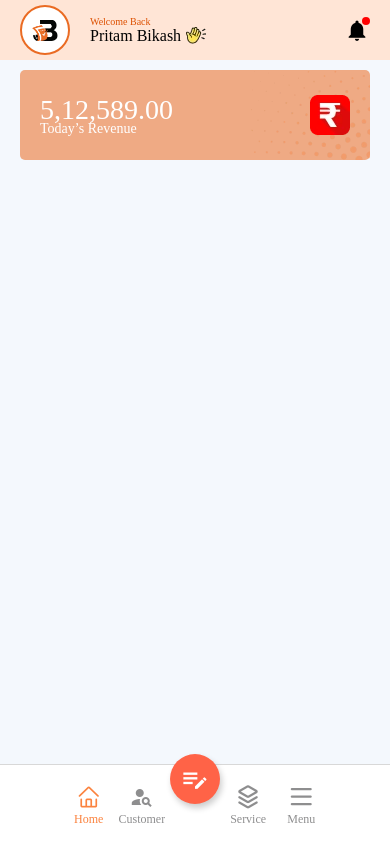
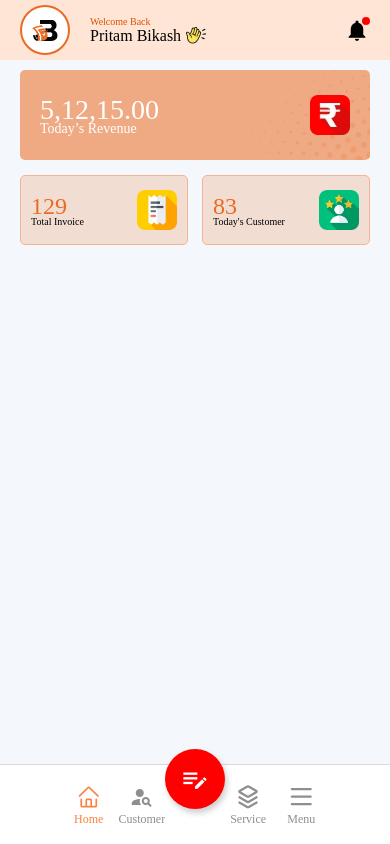
Before and after one commit to turainsoftware/BillTrack, a React Native app: screen /Home in a window 390 px wide. Built offline with nearby package versions, Linux system fonts and the light colour scheme.

Commit message:
completed second card of dashboard

```diff
--- a/src/App.jsx
+++ b/src/App.jsx
@@ -118,10 +118,10 @@ const App = () => {
             tabBarIcon: ({color}) => (
               <View
                 style={{
-                  width: 50,
-                  height: 50,
-                  borderRadius: 50 / 2, // 50% of 60
-                  backgroundColor: '#FF6347',
+                  width: 60,
+                  height: 60,
+                  borderRadius: 60 / 2, // 50% of 60
+                  backgroundColor: '#FF0000',
                   justifyContent: 'center',
                   alignItems: 'center',
                   position: 'absolute',
--- /dev/null
+++ b/src/components/Cards/DashboardSecond.jsx
@@ -0,0 +1,48 @@
+import {Image, StyleSheet, Text, View} from 'react-native';
+import React from 'react';
+import {colors, fonts} from '../../util/utils';
+
+const DashboardSecond = ({value, description, icon}) => {
+  return (
+    <View style={styles.container}>
+      <View style={styles.textContainer}>
+        <Text style={styles.valueText}>{value}</Text>
+        <Text style={styles.description}>{description}</Text>
+      </View>
+      <Image style={styles.icon} source={icon} resizeMode="contain" />
+    </View>
+  );
+};
+
+const styles = StyleSheet.create({
+  container: {
+    width: '48%',
+    height: 70,
+    backgroundColor: '#EA6B2330',
+    borderRadius: 5,
+    padding: 10,
+    flexDirection: 'row',
+    justifyContent: 'space-between',
+    alignItems: 'center',
+    borderWidth: 1,
+    borderColor: '#f5b590',
+  },
+  icon: {
+    width: 40,
+    height: 40,
+  },
+  textContainer: {},
+  valueText: {
+    fontSize: 24,
+    fontFamily: fonts.bold,
+    color: '#EA6B23',
+  },
+  description: {
+    fontSize: 10,
+    fontFamily: fonts.medium,
+    color: '#000000',
+    marginTop: -4,
+  },
+});
+
+export default DashboardSecond;
--- a/src/components/Cards/TodayRevenue.jsx
+++ b/src/components/Cards/TodayRevenue.jsx
@@ -10,7 +10,7 @@ const TodayRevenue = () => {
         source={require('./../../../assets/images/bg1.webp')}
       />
       <View style={styles.textContainer}>
-        <Text style={styles.moneyText}>5,12,589.00</Text>
+        <Text style={styles.moneyText}>5,12,15.00</Text>
         <Text style={styles.titleText}>Today’s Revenue</Text>
       </View>
       <Image
--- a/src/screens/Home/Home.jsx
+++ b/src/screens/Home/Home.jsx
@@ -1,7 +1,7 @@
 import {SafeAreaView, ScrollView, StyleSheet, Text, View} from 'react-native';
 import React from 'react';
 import HomeLayout from './HomeLayout';
-import {PrimaryHeader, TodayRevenue} from '../../components';
+import {DashboardSecond, PrimaryHeader, TodayRevenue} from '../../components';
 
 const Home = () => {
   return (
@@ -9,6 +9,18 @@ const Home = () => {
       <PrimaryHeader />
       <ScrollView style={{flex: 1, paddingHorizontal: 20, paddingVertical: 10}}>
         <TodayRevenue />
+        <View style={styles.secondCardContainer}>
+          <DashboardSecond
+            value={129}
+            description={'Total Invoice'}
+            icon={require('./../../../assets/images/bill.webp')}
+          />
+          <DashboardSecond
+            value={83}
+            description={"Today's Customer"}
+            icon={require('./../../../assets/images/user.webp')}
+          />
+        </View>
       </ScrollView>
     </HomeLayout>
   );
@@ -20,6 +32,12 @@ const styles = StyleSheet.create({
     alignItems: 'center',
     justifyContent: 'center',
   },
+  secondCardContainer: {
+    flexDirection: 'row',
+    justifyContent: 'space-between',
+    alignItems: 'center',
+    marginVertical: 15,
+  },
 });
 
 export default Home;
```
Also changed, not shown: assets/images/bill.webp (added), assets/images/user.webp (added).
